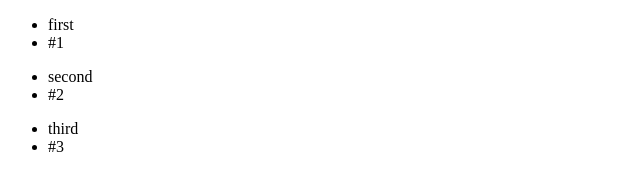
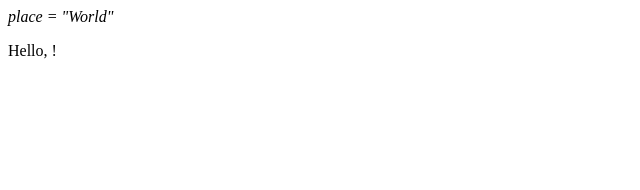
Before and after one commit to JactusTheCactus/PugScript, a website: page files/output/test.html in a window 1280 px wide. Shown: the whole page, without its empty margins (0-640 px from the left). Drawn offline with Linux system fonts and the light colour scheme.

Commit message:
Auto-commit: update from script

```diff
--- a/files/output/test.html
+++ b/files/output/test.html
@@ -1,21 +1,9 @@
+<var>place = "World"</var>
 <!DOCTYPE html>
 <html>
 
 <body>
-	<section class="class" id="id" input1="value" input2="value">
-		<ul>
-			<li>first</li>
-			<li>#1</li>
-		</ul>
-		<ul>
-			<li>second</li>
-			<li>#2</li>
-		</ul>
-		<ul>
-			<li>third</li>
-			<li>#3</li>
-		</ul>
-	</section>
+	<p id="main">Hello, !</p>
 </body>
 
 </html>
```
